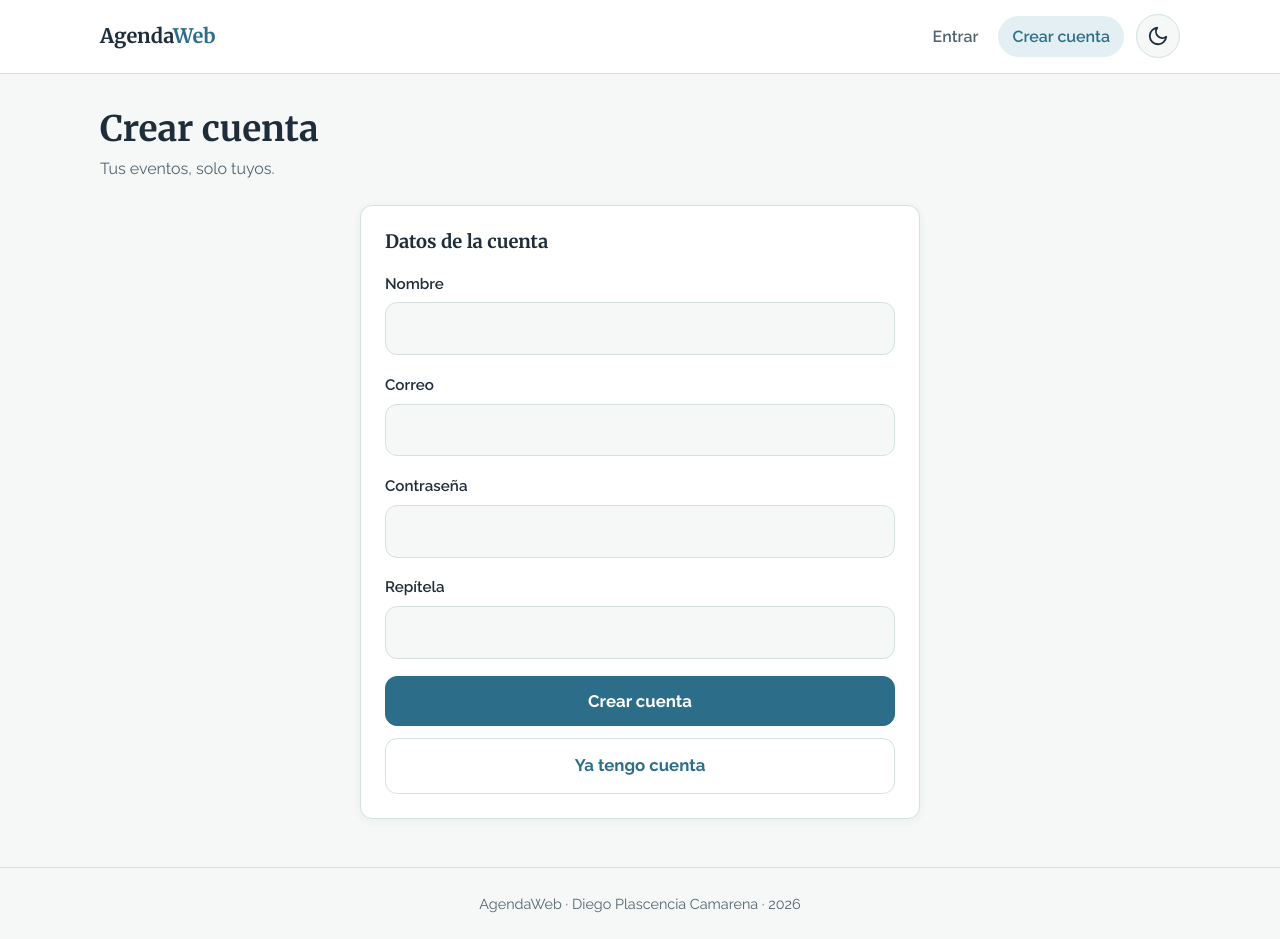
After one commit to Diegopc22/agendaweb_f, a PHP site: page /registro.php in a window 1280 px wide. The commit adds this page. Run offline with PHP 8.4, Linux system fonts and the light colour scheme.

Commit message:
P8: registro, login y sesiones con password_hash

```diff
--- a/borrar.php
+++ b/borrar.php
@@ -1,4 +1,6 @@
 <?php
+require __DIR__ . '/partes/sesion.php';
+
 if ($_SERVER['REQUEST_METHOD'] !== 'POST') {
   header('Location: index.php');
   exit;
@@ -13,8 +15,8 @@ if ($id === false || $id < 1) {
 require_once 'conexion.php';
 
 try {
-  $stmt = $mysqli->prepare("DELETE FROM eventos WHERE id = ?");
-  $stmt->bind_param("i", $id);
+  $stmt = $mysqli->prepare("DELETE FROM eventos WHERE id = ? AND usuario_id = ?");
+  $stmt->bind_param("ii", $id, $usuarioId);
   $stmt->execute();
   $stmt->close();
   $mysqli->close();
--- /dev/null
+++ b/logout.php
@@ -0,0 +1,6 @@
+<?php
+session_start();
+$_SESSION = [];          // vacía los datos
+session_destroy();       // borra la sesión del servidor
+header('Location: login.php?salio=1');
+exit;
--- /dev/null
+++ b/registro.php
@@ -0,0 +1,169 @@
+<?php
+// ============================================================
+// registro.php · crear una cuenta
+// Recibir (POST) → validar → guardar hash → redirigir a login.php
+// ============================================================
+session_start();
+if (isset($_SESSION['uid'])) {          // ya tiene sesión: no necesita registrarse
+    header('Location: index.php');
+    exit;
+}
+require __DIR__ . '/conexion.php';
+
+function e($texto) { return htmlspecialchars((string)$texto, ENT_QUOTES, 'UTF-8'); }
+
+$nombre = $correo = '';
+$errores = [];
+
+if ($_SERVER['REQUEST_METHOD'] === 'POST') {
+    $nombre = trim($_POST['nombre'] ?? '');
+    $correo = mb_strtolower(trim($_POST['correo'] ?? ''));   // Ana@x.com = ana@x.com
+    $clave  = $_POST['clave']  ?? '';                          // la contraseña NO se recorta
+    $clave2 = $_POST['clave2'] ?? '';
+
+    if ($nombre === '' || mb_strlen($nombre) > 80) {
+        $errores['nombre'] = 'Escribe tu nombre (máximo 80 caracteres).';
+    }
+    if (!filter_var($correo, FILTER_VALIDATE_EMAIL)) {
+        $errores['correo'] = 'Escribe un correo válido.';
+    }
+    if (mb_strlen($clave) < 8) {
+        $errores['clave'] = 'La contraseña debe tener al menos 8 caracteres.';
+    } elseif ($clave !== $clave2) {
+        $errores['clave2'] = 'Las contraseñas no coinciden.';
+    }
+
+    if (empty($errores)) {
+        $hash = password_hash($clave, PASSWORD_DEFAULT);   // se guarda el HASH, nunca la clave
+        try {
+            $stmt = $mysqli->prepare('INSERT INTO usuarios (nombre, correo, clave_hash) VALUES (?, ?, ?)');
+            $stmt->bind_param('sss', $nombre, $correo, $hash);
+            $stmt->execute();
+            $stmt->close();
+            $mysqli->close();
+            header('Location: login.php?registrado=1');
+            exit;
+        } catch (mysqli_sql_exception $ex) {
+            if ($ex->getCode() === 1062) {               // 1062 = valor repetido en un UNIQUE
+                $errores['correo'] = 'Ese correo ya tiene una cuenta.';
+            } else {
+                $errores['general'] = 'No se pudo crear la cuenta. Intenta de nuevo.';
+            }
+        }
+    }
+}
+?>
+<!DOCTYPE html>
+<html lang="es">
+<head>
+  <meta charset="UTF-8">
+  <meta name="viewport" content="width=device-width, initial-scale=1">
+  <title>Crear cuenta · AgendaWeb</title>
+
+  <link rel="preconnect" href="https://fonts.googleapis.com">
+  <link rel="preconnect" href="https://fonts.gstatic.com" crossorigin>
+  <link href="https://fonts.googleapis.com/css2?family=Merriweather:wght@400;700&family=Raleway:wght@400;500;600;700&display=swap" rel="stylesheet">
+  <script>
+    (function () {
+      var t = null;
+      try { t = localStorage.getItem("agendaweb:tema"); } catch (e) {}
+      if (!t) t = window.matchMedia && matchMedia("(prefers-color-scheme: dark)").matches ? "dark" : "light";
+      document.documentElement.setAttribute("data-theme", t);
+    })();
+  </script>
+  <link rel="stylesheet" href="css/estilos.css">
+</head>
+<body class="layout">
+
+  <header class="site-header">
+    <div class="contenedor site-header__inner">
+      <a href="index.php" class="logo">Agenda<span>Web</span></a>
+      <div class="header__right">
+        <nav class="nav">
+          <a href="login.php" class="nav__link">Entrar</a>
+          <a href="registro.php" class="nav__link is-active">Crear cuenta</a>
+        </nav>
+        <button class="btn-tema" id="btnTema" type="button" aria-label="Cambiar a modo oscuro" title="Cambiar tema">
+          <svg class="icono-luna" viewBox="0 0 24 24" fill="none" stroke="currentColor" stroke-width="2" stroke-linecap="round" stroke-linejoin="round" aria-hidden="true"><path d="M21 12.8A9 9 0 1 1 11.2 3a7 7 0 0 0 9.8 9.8z"/></svg>
+          <svg class="icono-sol" viewBox="0 0 24 24" fill="none" stroke="currentColor" stroke-width="2" stroke-linecap="round" stroke-linejoin="round" aria-hidden="true"><circle cx="12" cy="12" r="4"/><path d="M12 2v2M12 20v2M4.9 4.9l1.4 1.4M17.7 17.7l1.4 1.4M2 12h2M20 12h2M4.9 19.1l1.4-1.4M17.7 6.3l1.4-1.4"/></svg>
+        </button>
+      </div>
+    </div>
+  </header>
+
+  <main class="contenedor">
+    <div class="page__header">
+      <div>
+        <h1 class="page__title">Crear cuenta</h1>
+        <p class="page__subtitle">Tus eventos, solo tuyos.</p>
+      </div>
+    </div>
+
+    <section class="tarjeta form-wrap" aria-labelledby="titulo-form">
+      <h2 id="titulo-form">Datos de la cuenta</h2>
+
+      <?php if (isset($errores['general'])): ?>
+        <div class="alert alert--error" role="alert"><?= e($errores['general']) ?></div>
+      <?php elseif (!empty($errores)): ?>
+        <div class="alert alert--error" role="alert">Revisa los campos marcados.</div>
+      <?php endif; ?>
+
+      <form method="post" action="">
+        <div class="campo <?= isset($errores['nombre']) ? 'campo--error' : '' ?>">
+          <label for="nombre">Nombre</label>
+          <input id="nombre" name="nombre" type="text" maxlength="80"
+                 autocomplete="name" value="<?= e($nombre) ?>" required>
+          <?php if (isset($errores['nombre'])): ?><p class="campo__error"><?= e($errores['nombre']) ?></p><?php endif; ?>
+        </div>
+
+        <div class="campo <?= isset($errores['correo']) ? 'campo--error' : '' ?>">
+          <label for="correo">Correo</label>
+          <input id="correo" name="correo" type="email" maxlength="120"
+                 autocomplete="email" value="<?= e($correo) ?>" required>
+          <?php if (isset($errores['correo'])): ?><p class="campo__error"><?= e($errores['correo']) ?></p><?php endif; ?>
+        </div>
+
+        <div class="campo <?= isset($errores['clave']) ? 'campo--error' : '' ?>">
+          <label for="clave">Contraseña</label>
+          <input id="clave" name="clave" type="password" minlength="8"
+                 autocomplete="new-password" required>
+          <?php if (isset($errores['clave'])): ?><p class="campo__error"><?= e($errores['clave']) ?></p><?php endif; ?>
+        </div>
+
+        <div class="campo <?= isset($errores['clave2']) ? 'campo--error' : '' ?>">
+          <label for="clave2">Repítela</label>
+          <input id="clave2" name="clave2" type="password" minlength="8"
+                 autocomplete="new-password" required>
+          <?php if (isset($errores['clave2'])): ?><p class="campo__error"><?= e($errores['clave2']) ?></p><?php endif; ?>
+        </div>
+
+        <div class="acciones">
+          <button class="boton boton--bloque" type="submit">Crear cuenta</button>
+          <a class="boton boton--bloque boton--secundario" href="login.php">Ya tengo cuenta</a>
+        </div>
+      </form>
+    </section>
+  </main>
+
+  <footer class="site-footer">
+    AgendaWeb · Diego Plascencia Camarena · 2026
+  </footer>
+
+  <script>
+    (function () {
+      var btn = document.getElementById("btnTema");
+      function etiqueta() {
+        var oscuro = document.documentElement.dataset.theme === "dark";
+        btn.setAttribute("aria-label", oscuro ? "Cambiar a modo claro" : "Cambiar a modo oscuro");
+      }
+      btn.addEventListener("click", function () {
+        var nuevo = document.documentElement.dataset.theme === "dark" ? "light" : "dark";
+        document.documentElement.dataset.theme = nuevo;
+        try { localStorage.setItem("agendaweb:tema", nuevo); } catch (e) {}
+        etiqueta();
+      });
+      etiqueta();
+    })();
+  </script>
+</body>
+</html>
```
Also changed, not shown: Db.sql (+32 -5 lines), conexion.ejemplo.php (added, +11 -0 lines), editar.php (+6 -4 lines), index.php (+18 -6 lines), login.php (added, +144 -0 lines), migracion_p8.sql (added, +43 -0 lines), partes/sesion.php (added, +11 -0 lines), registrar.php (+10 -5 lines), 2 other files.
